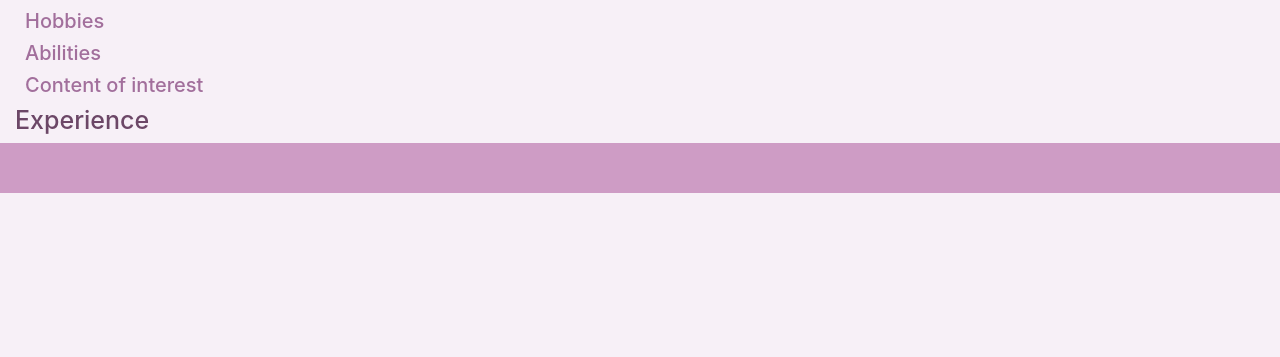
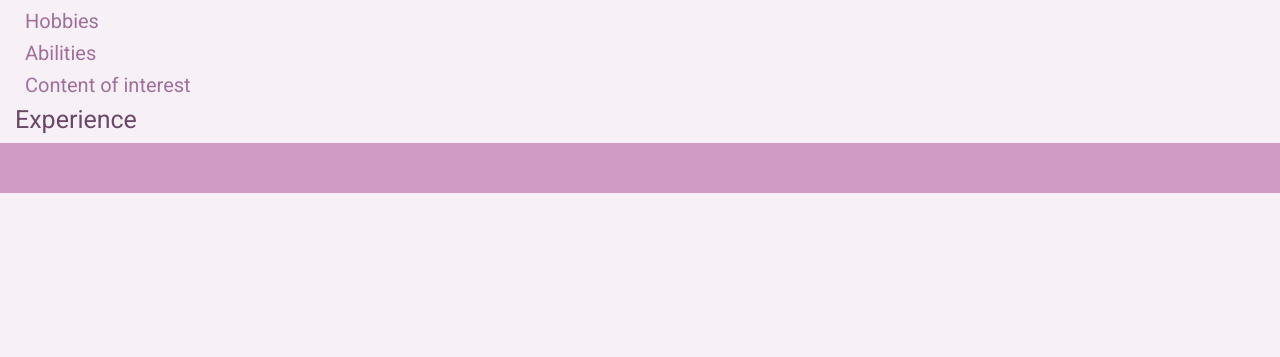
Before and after one commit to mpfranco10/pagina-personal-mpfranco, a PHP site: page /index.html in a window 1280 px wide. Shown: the part 443-800 px from the top of the page. Run offline with PHP 8.4, Linux system fonts and the light colour scheme; some libraries are stand-ins or nearby versions.

Commit message:
prueba orboto

```diff
--- a/index.html
+++ b/index.html
@@ -4,10 +4,11 @@
 <head>
 	<meta charset="UTF-8">
 	<link rel="stylesheet" href="styles.css">
+	<link href="https://fonts.googleapis.com/css?family=Roboto&display=swap" rel="stylesheet">
 	<link rel="stylesheet" href="https://stackpath.bootstrapcdn.com/bootstrap/4.4.1/css/bootstrap.min.css"
 		integrity="sha384-Vkoo8x4CGsO3+Hhxv8T/Q5PaXtkKtu6ug5TOeNV6gBiFeWPGFN9MuhOf23Q9Ifjh" crossorigin="anonymous">
 
-	<link href="https://fonts.googleapis.com/css?family=Roboto" rel="stylesheet">
+
 
 	<!-- Optional JavaScript -->
 	<!-- jQuery first, then Popper.js, then Bootstrap JS -->
--- a/styles.css
+++ b/styles.css
@@ -6,14 +6,14 @@ body{
 }
 .titulos{
   font-size:25px;
-  font-family: -apple-system, BlinkMacSystemFont, 'Segoe UI', Roboto, Oxygen, Ubuntu, Cantarell, 'Open Sans', 'Helvetica Neue', sans-serif;
+  font-family: 'Roboto', sans-serif;
   margin-left:15px;
   color: #6c4767;
 }
 .subtitulos{
   font-size:20px;
   margin-left:25px;
-  font-family: -apple-system, BlinkMacSystemFont, 'Segoe UI', Roboto, Oxygen, Ubuntu, Cantarell, 'Open Sans', 'Helvetica Neue', sans-serif;
+  font-family: 'Roboto', sans-serif;
   color: #a26f9c;
 }
 #footer{
@@ -38,4 +38,5 @@ body{
   background-image: url("https://upload.wikimedia.org/wikipedia/commons/d/de/Windows_live_square.JPG");
   width: 100%;
   height: 300px;
+  padding-top: -20px;
 }
```
